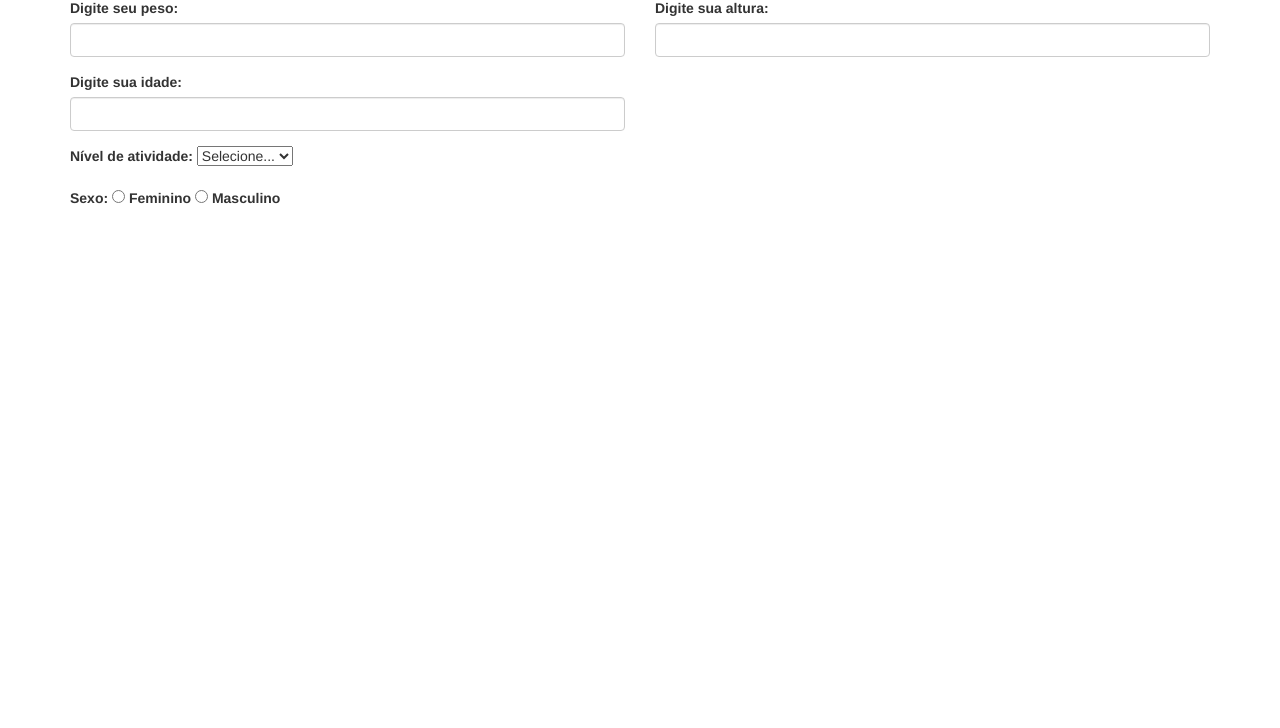
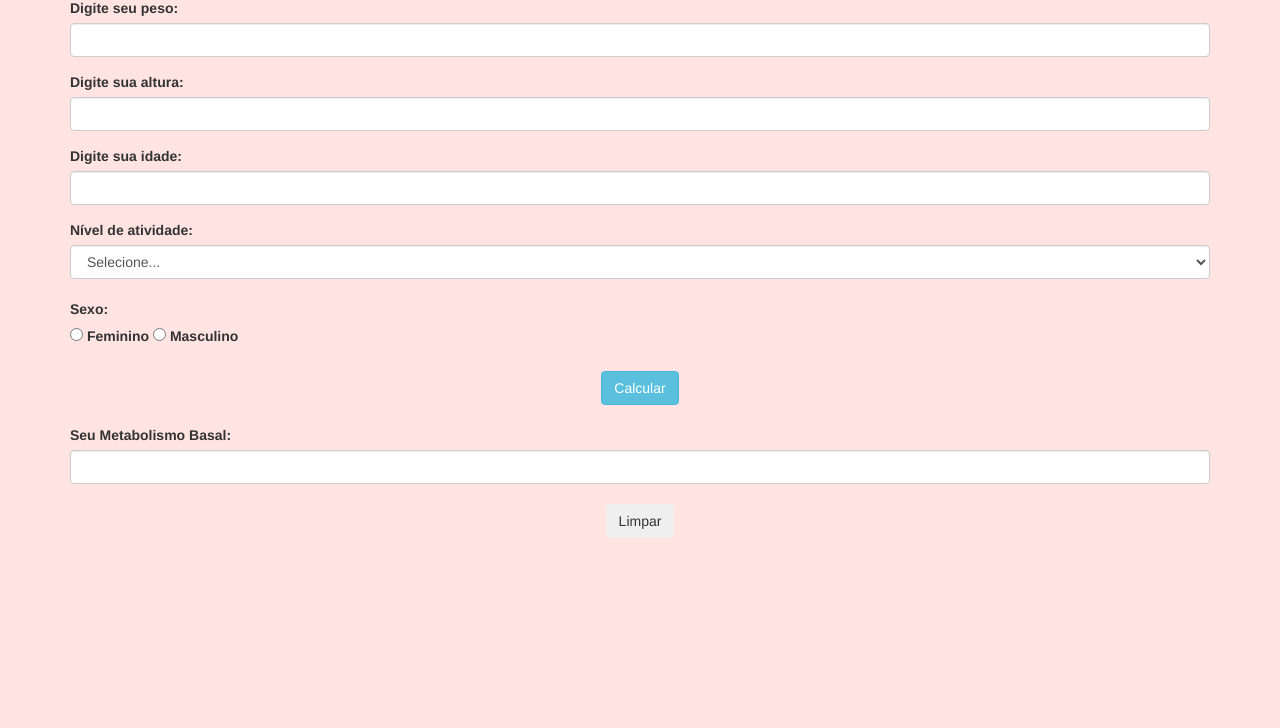
Before and after one commit to deniseasc/CalculadoraMetabolismo, a website: page www/index.html in a window 1280 px wide. Shown: the part 72-800 px from the top of the page. Drawn offline with Linux system fonts and the light colour scheme.

Commit message:
Ultimos detalhes//design

```diff
--- a/www/css/style.css
+++ b/www/css/style.css
@@ -1,6 +1,15 @@
 /**/
+body{
+  background-color: #FFE4E1;
+}
 h1{
   text-align: center;
-  background-color: lightblue;
-  border-radius: 5px;
+  background: url(../img/dfg.jpg);
+  color: white;
+}
+.calcular{
+  text-align: center;
+}
+.limpar{
+  text-align: center;
 };
--- a/www/index.html
+++ b/www/index.html
@@ -19,57 +19,96 @@
       <h1> Calculadora de Metabolismo</h1>
 
        <div class="row">
-         <div class="col-xs-6">
+         <div class="col-xs-12">
            <div class="form-group">
           <label>Digite seu peso: </label>
-         <input type="text" class="form-control">
+         <input type="text" class="form-control" id="peso">
          </div>
        </div>
-       <div class="col-xs-6">
+       </div>
+
+       <div class="row">
+       <div class="col-xs-12">
            <div class="form-group">
           <label>Digite sua altura: </label>
-         <input type="text" class="form-control">
+         <input type="text" class="form-control" id="alt">
          </div>
        </div>
     </div>
 
     <div class="row">
-      <div class="col-xs-6">
+      <div class="col-xs-12">
         <div class="form-group">
         <label>Digite sua idade: </label>
-         <input type="text" class="form-control">
+         <input type="text" class="form-control" id="idade">
         </div>
       </div>
       </div>
+
       <div class="row">
-      <div class="col-xs-9">
         <div class="form-group">
+          <div class="col-xs-12">
         <label> Nível de atividade: </label>
-        <select>
+        </div>
+        </div>
+        </div>
+        <div class="row">
+          <div class="form-group">
+        <div class="col-xs-12">
+        <select class="form-control" id="ativ">
             <option value="selecione">Selecione...</option>
-            <option value="sedentario"> Sedentário</option>
-            <option value="leve"> Leve </option>
-            <option value="moderada"> Moderada </option>
-            <option value="intensa"> Intensa </option>
+            <option value="1.2"> Sedentário</option>
+            <option value="1.375"> Levemente ativo </option>
+            <option value="1.55"> Moderadamente ativo </option>
+            <option value="1.725"> Altamente ativo </option>
+            <option value="1.9"> Extremamente ativo </option>
         </select>
         </div>
       </div>
     </div>
 
+    <br>
+
     <div class="row">
         <div class="col-xs-12">
           <label> Sexo: </label>
+    </div>
+    </div>
+    <div class="row">
+      <div class="col-xs-12">
           <label>
-          <input type="radio" name="sexo" value="f"> Feminino
+          <input type="radio" name="sexo" value="fem" id="sexo"> Feminino
           </label>
           <label>
-          <input type="radio" name="sexo" value="m"> Masculino
+          <input type="radio" name="sexo" value="masc" id="sexo"> Masculino
           </label>
         </div>
     </div>
 
+      <br>
 
+    <div class="row">
+      <div class="col-xs-12 calcular">
+        <button type="button" class="btn btn-info" id="calcular"> Calcular </button>
+      </div>
+    </div>
+    <br>
 
+    <div class="row">
+      <div class="col-xs-12">
+          <label> Seu Metabolismo Basal: </label>
+      </div>
+      <div class="col-xs-12">
+        <input type="text" class="form-control" id="mb">
+      </div>
+    </div>
+    <br>
+
+    <div class="row">
+      <div class="col-xs-12 limpar">
+        <button type="button" class="btn btn-secondary" id="limpar"> Limpar </button>
+      </div>
+    </div>
 
     </div>
 </body>
```
Also changed, not shown: www/img/dfg.jpg (added).
